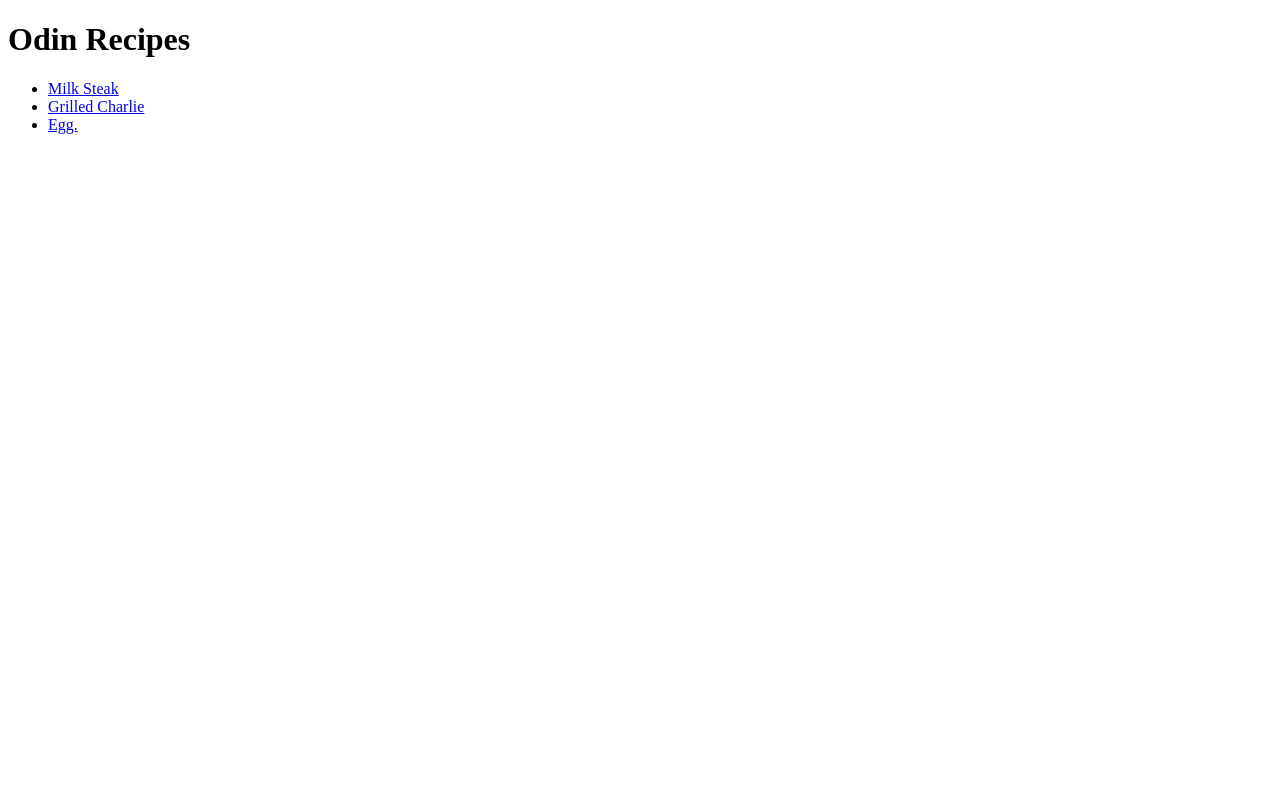
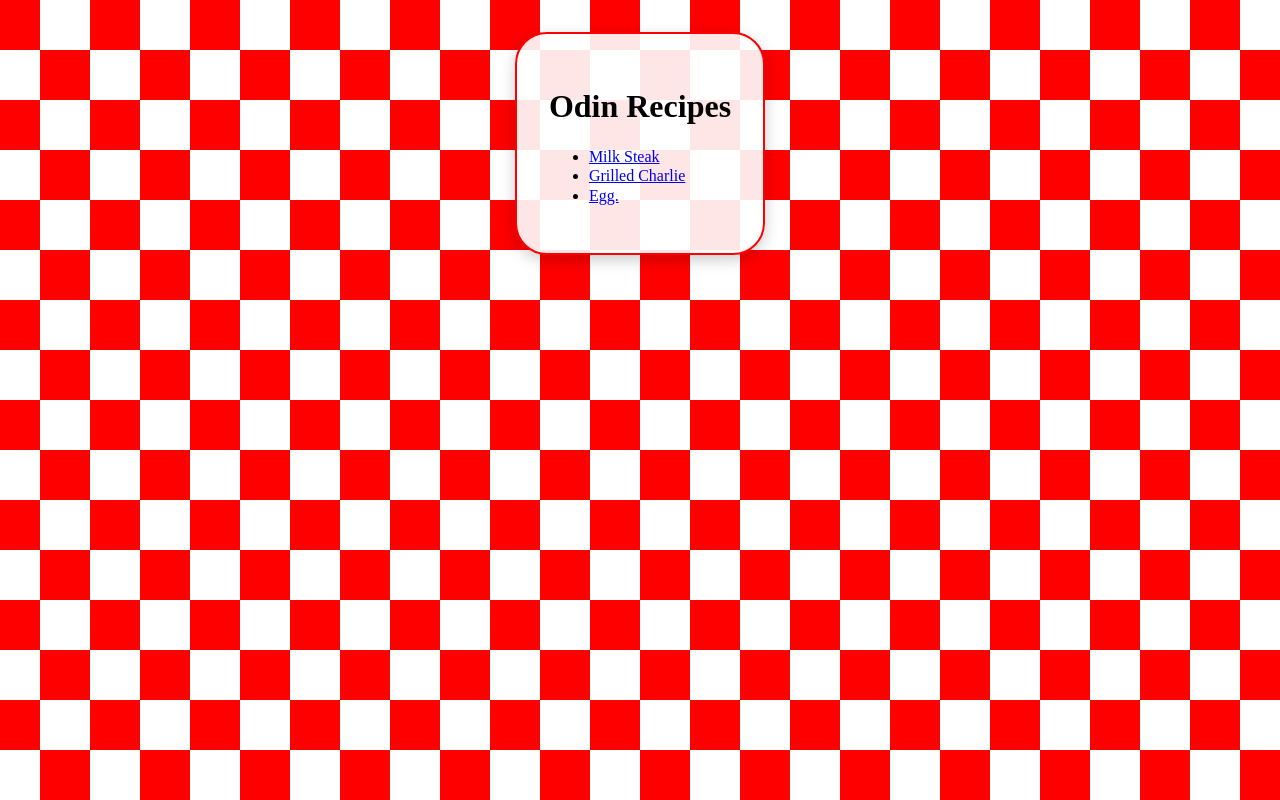
Before and after one commit to matt-potato/odin-recipes, a plain HTML site: page index.html in a window 1280 px wide. Drawn offline with Linux system fonts and the light colour scheme.

Commit message:
worked on recipes

```diff
--- a/index.html
+++ b/index.html
@@ -4,13 +4,16 @@
     <meta charset="UTF-8">
     <meta name="viewport" content="width=device-width, initial-scale=1.0">
     <title>Odin Recipes</title>
+    <link rel="stylesheet" href="style.css">
 </head>
 <body>
+    <div class="wrap">
         <h1>Odin Recipes</h1>
         <ul>
             <li><a href="recipes/milk-steak.html">Milk Steak</a></li>
             <li><a href="recipes/grilled-charlie.html">Grilled Charlie</a></li>
             <li><a href="recipes/egg.html">Egg.</a></li>
         </ul>
+    </div>
 </body>
 </html>
--- /dev/null
+++ b/style.css
@@ -0,0 +1,23 @@
+html {
+    min-height: 100%;
+}
+body {
+    display: flex;
+    flex-direction: column;
+    align-items: center;
+    justify-content: center;
+    margin: 0;
+    padding: 0;
+    line-height: 1.2;
+    background-image: url(images/bg-checkered.jpg);
+    background-position: center top;
+}
+.wrap {
+    max-width: 1200px;
+    margin: 2rem auto;
+    padding: 2rem;
+    background: rgba(255,255,255,.9);
+    border-radius: 2rem;
+    border: 2px solid #FF0000;
+    box-shadow: 0px 5px 15px rgba(0,0,0,.2);
+}
```
Also changed, not shown: images/bg-checkered.jpg (added). Lines whose indentation alone changed are shown as unchanged.
